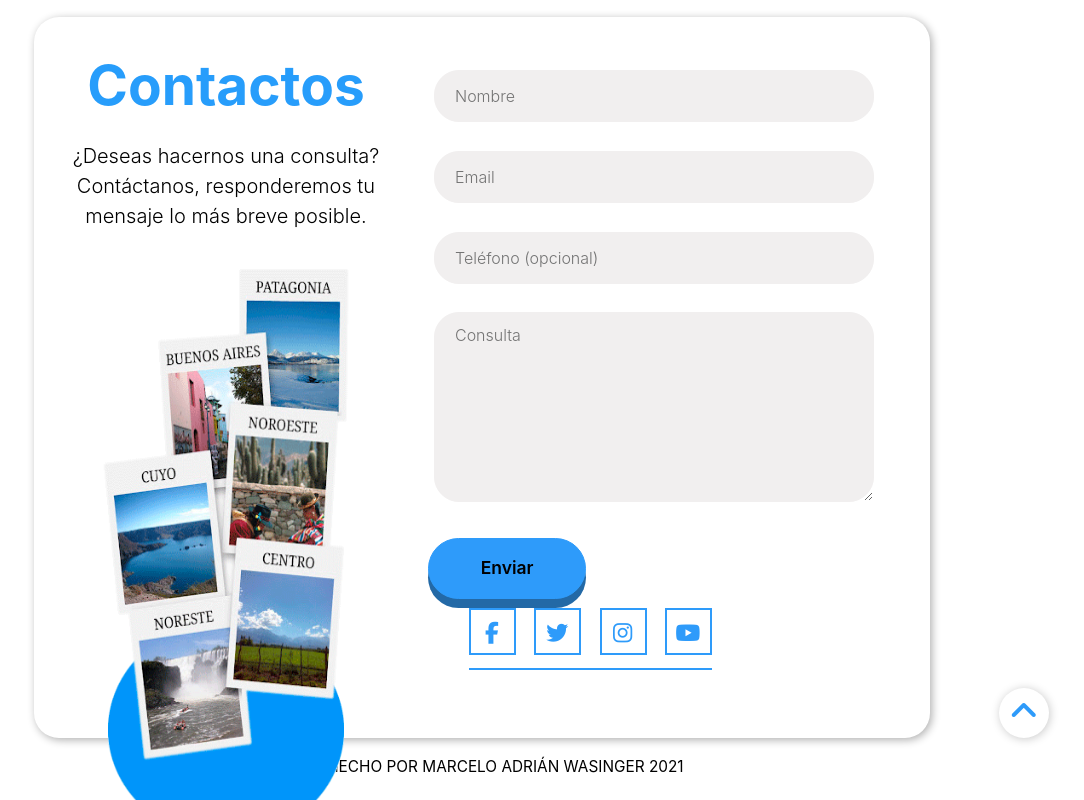
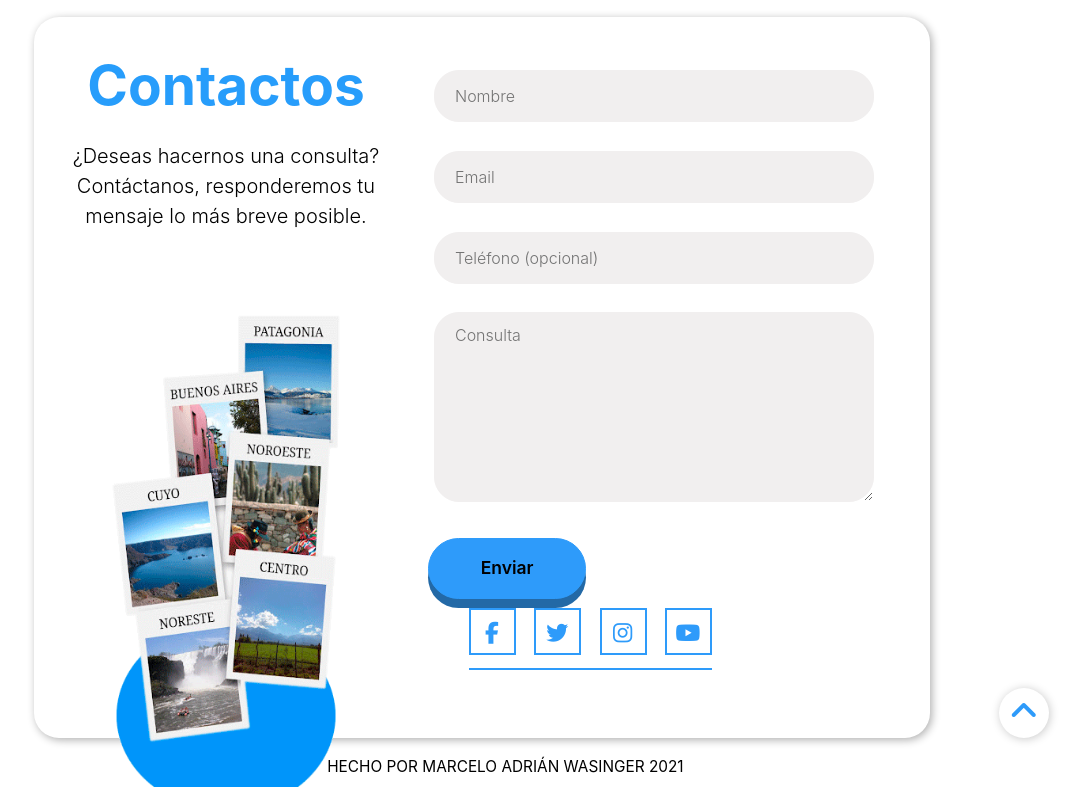
Before and after one commit to macheWasinger/DestinoARG, a React (Create React App) app: page / in a window 1280 px wide. Shown: the part 4369-5169 px from the top of the page, without its empty margins (158-1242 px from the left). Built offline with nearby package versions, Linux system fonts and the light colour scheme.

Commit message:
correccion

```diff
--- a/src/css/Contactos.css
+++ b/src/css/Contactos.css
@@ -62,10 +62,10 @@
 }
 
 .style-geoArg {
-  width: 69%;
-  height: 545px;
+  width: 18vw;
+  height: 37vw;
   position: relative;
-  top: 25px;
+  top: 4.9%;
   margin: auto;
 }
 
```
